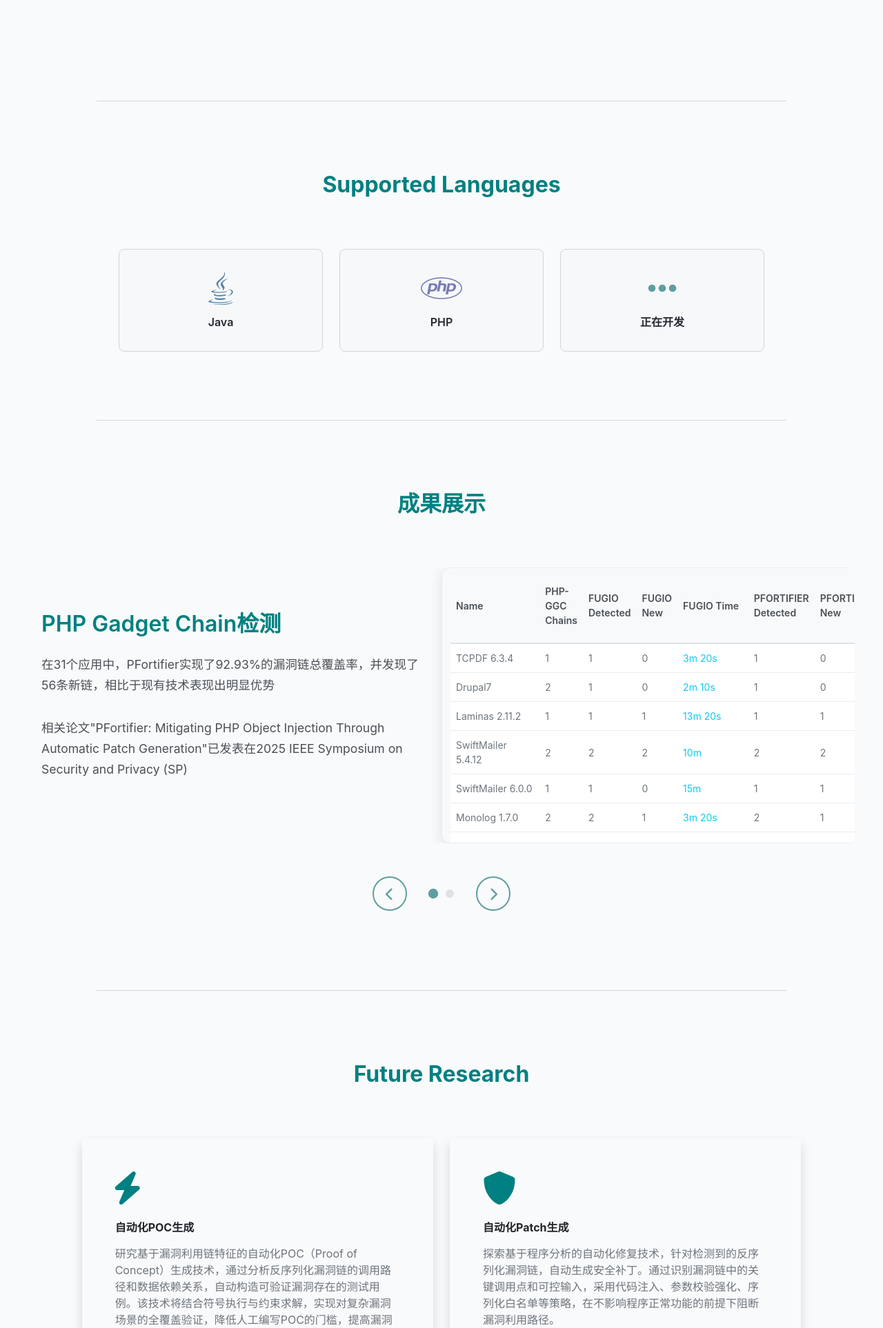
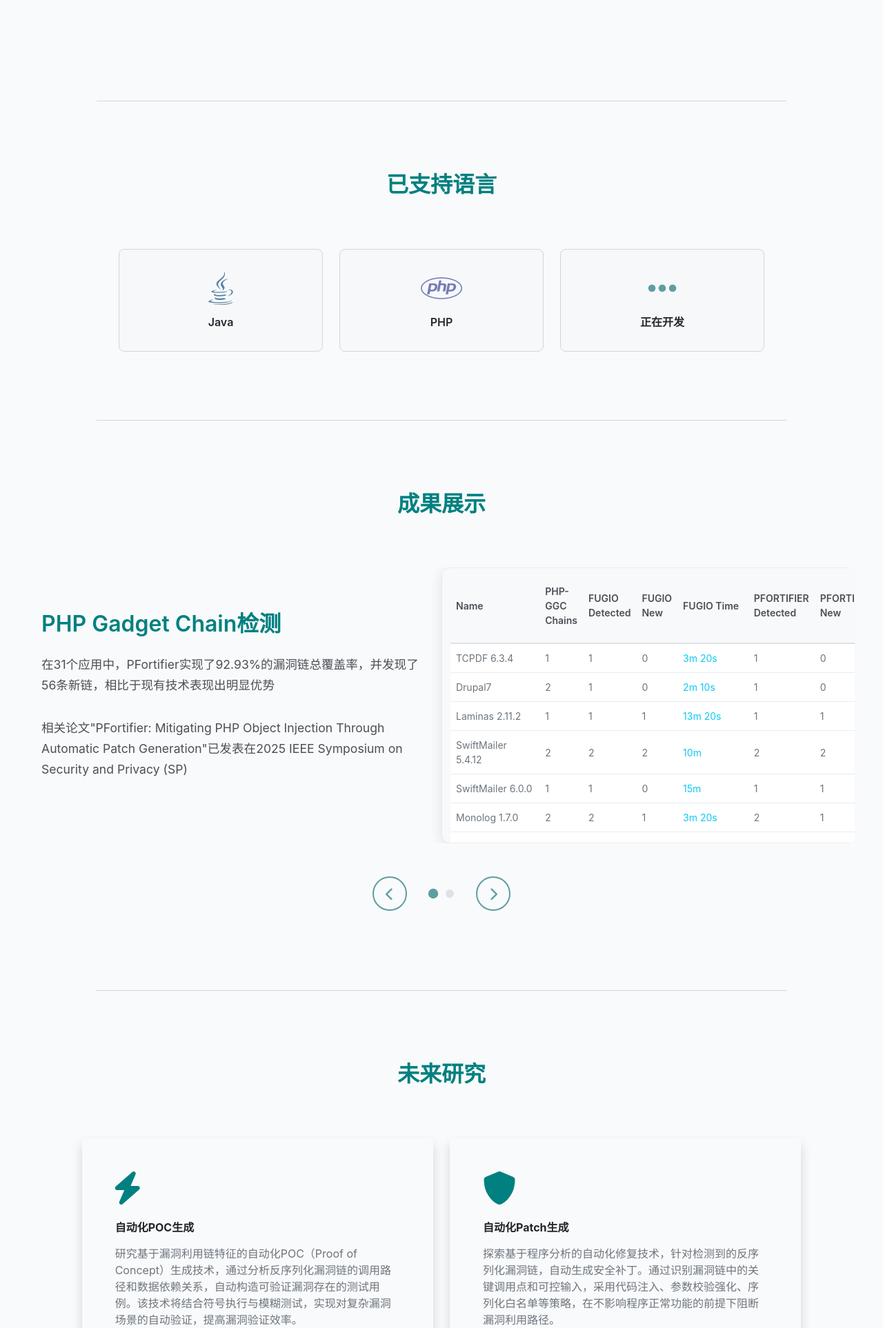
Before and after one commit to CyanM0un/DeserAnalyzer, a Flask app: page / in a window 1280 px wide; the page is wider, and only the part inside the window is pictured. Shown: the part 2444-4370 px from the top of that part at 69% size. Run offline with Flask 3, Linux system fonts and the light colour scheme; some libraries are stand-ins or nearby versions.

Commit message:
修改index页面

```diff
--- a/flask_app/templates/index.html
+++ b/flask_app/templates/index.html
@@ -223,7 +223,7 @@
         <div class="container">
             <div class="row justify-content-center mb-5">
                 <div class="col-lg-8 text-center">
-                    <h2 class="section-title fw-bold">Supported Languages</h2>
+                    <h2 class="section-title fw-bold">已支持语言</h2>
                 </div>
             </div>
             <div class="row justify-content-center">
@@ -337,7 +337,7 @@
         <div class="container">
             <div class="row justify-content-center mb-5">
                 <div class="col-lg-8 text-center">
-                    <h2 class="section-title fw-bold">Future Research</h2>
+                    <h2 class="section-title fw-bold">未来研究</h2>
                 </div>
             </div>
             <div class="row g-4 justify-content-center">
@@ -349,7 +349,7 @@
                         </div>
                         <h3 class="fw-bold mb-3">自动化POC生成</h3>
                         <p class="text-muted">
-                            研究基于漏洞利用链特征的自动化POC（Proof of Concept）生成技术，通过分析反序列化漏洞链的调用路径和数据依赖关系，自动构造可验证漏洞存在的测试用例。该技术将结合符号执行与约束求解，实现对复杂漏洞场景的全覆盖验证，降低人工编写POC的门槛，提高漏洞验证效率。
+                            研究基于漏洞利用链特征的自动化POC（Proof of Concept）生成技术，通过分析反序列化漏洞链的调用路径和数据依赖关系，自动构造可验证漏洞存在的测试用例。该技术将结合符号执行与模糊测试，实现对复杂漏洞场景的自动验证，提高漏洞验证效率。
                         </p>
                         <p class="mt-3 text-secondary">
                             预期应用：快速验证检测到的漏洞链有效性，支持一键生成可复现的漏洞验证脚本。
```
